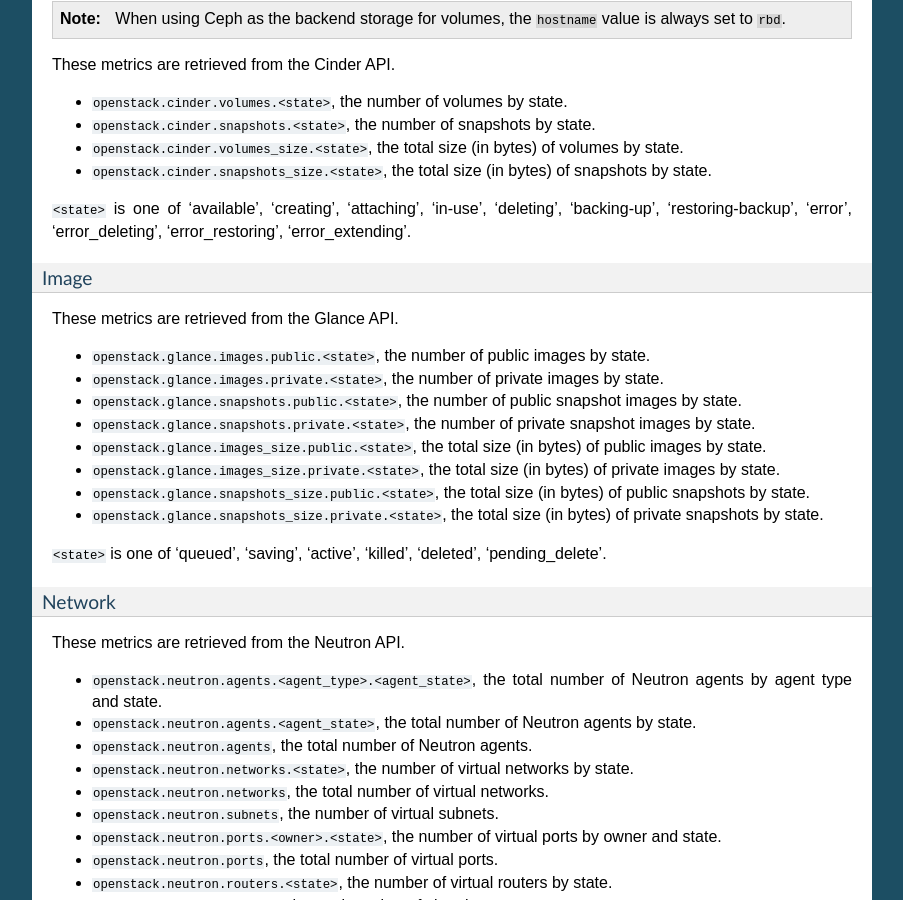
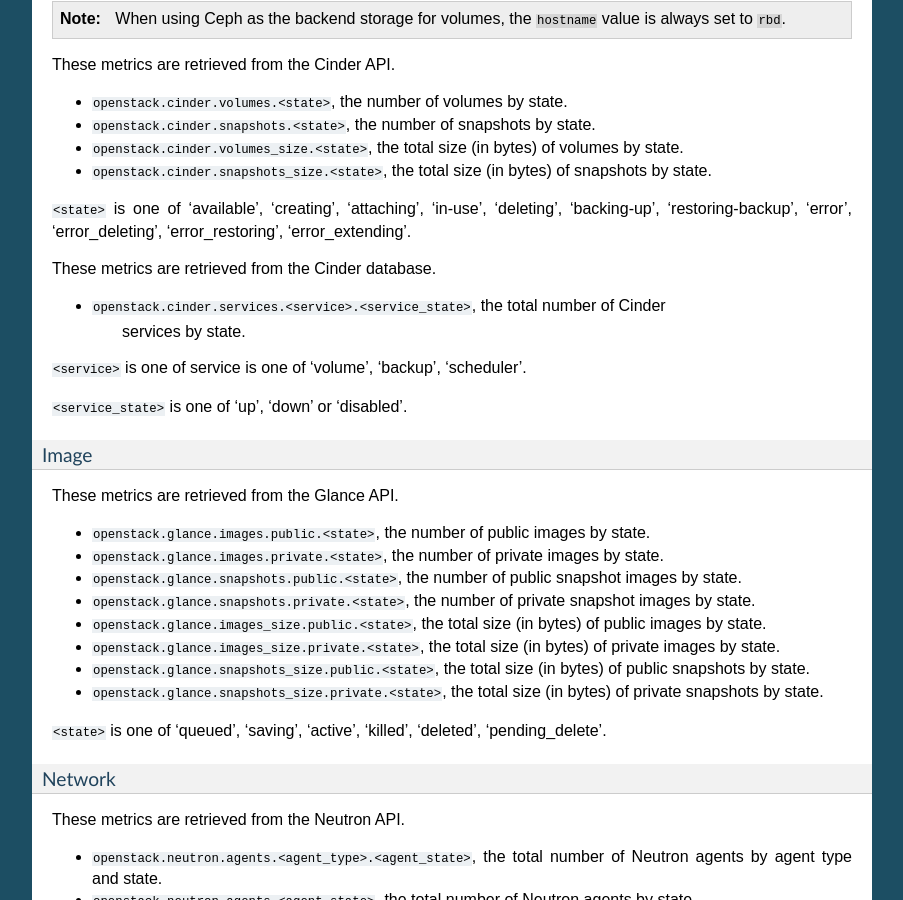
Before and after one commit to openstack-archive/fuel-plugin-lma-collector, a Sphinx documentation site: the page built from doc/source/metrics.rst, in a window 1280 px wide and 900 px high, scrolled down 8976 px. Shown: the whole window, without its empty margins (198-1101 px from the left). Built offline with Sphinx 7.4.7, drawn with Linux system fonts in a browser that asks for light colours.

Commit message:
Add Cinder service state metrics
collect number of services in state disabled, up or down.
These metrics are collected from DB with collectd DBI plugin.

Change-Id: If27f0b83978c8e47b781a2f511e1766177177645

```diff
--- a/doc/source/metrics/openstack.rst
+++ b/doc/source/metrics/openstack.rst
@@ -68,6 +68,15 @@
 
 ``<state>`` is one of 'available', 'creating', 'attaching', 'in-use', 'deleting', 'backing-up', 'restoring-backup', 'error', 'error_deleting', 'error_restoring', 'error_extending'.
 
+These metrics are retrieved from the Cinder database.
+
+* ``openstack.cinder.services.<service>.<service_state>``, the total number of Cinder
+    services by state.
+
+``<service>`` is one of service is one of 'volume', 'backup', 'scheduler'.
+
+``<service_state>`` is one of 'up', 'down' or 'disabled'.
+
 Image
 ^^^^^
 
```
Also changed, not shown: 3 other files.
